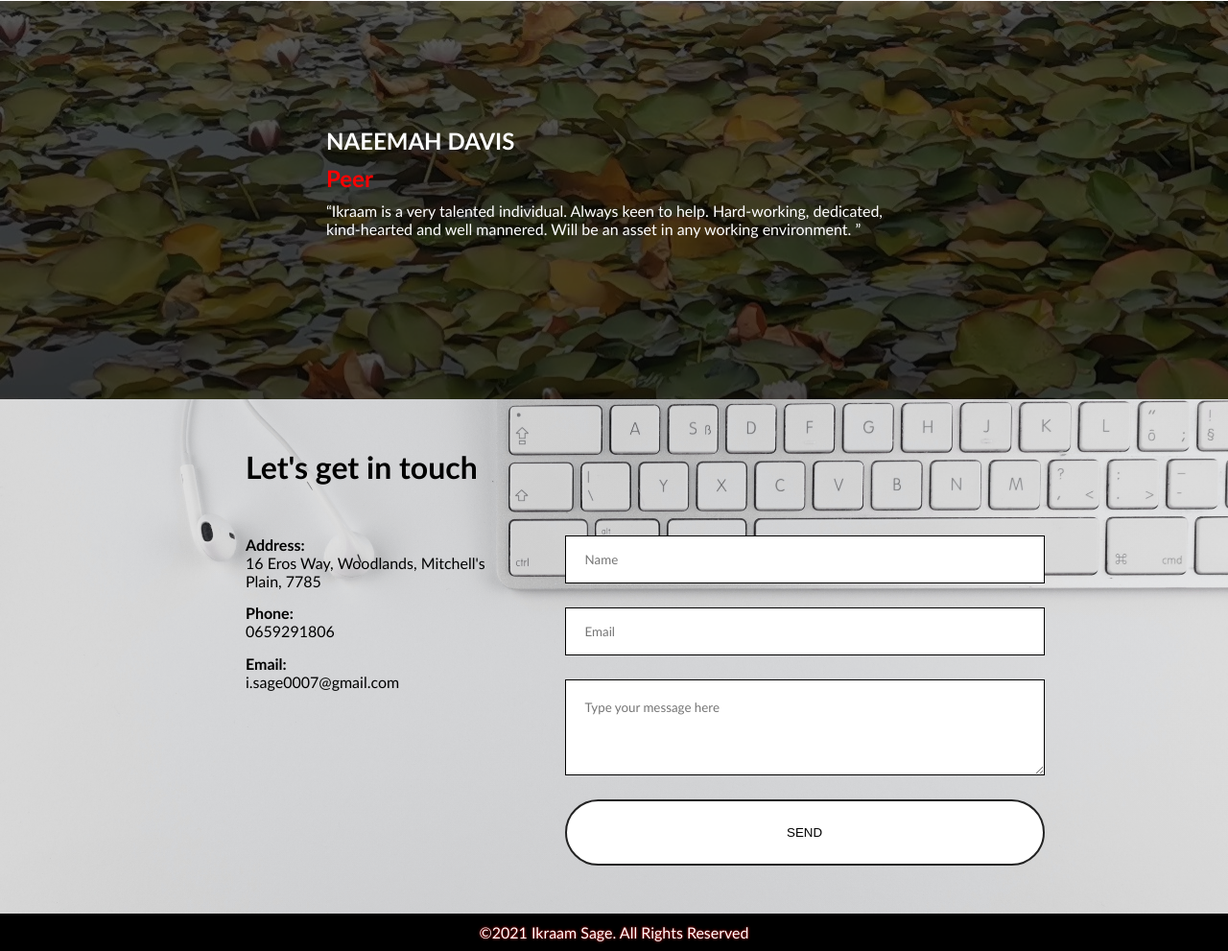
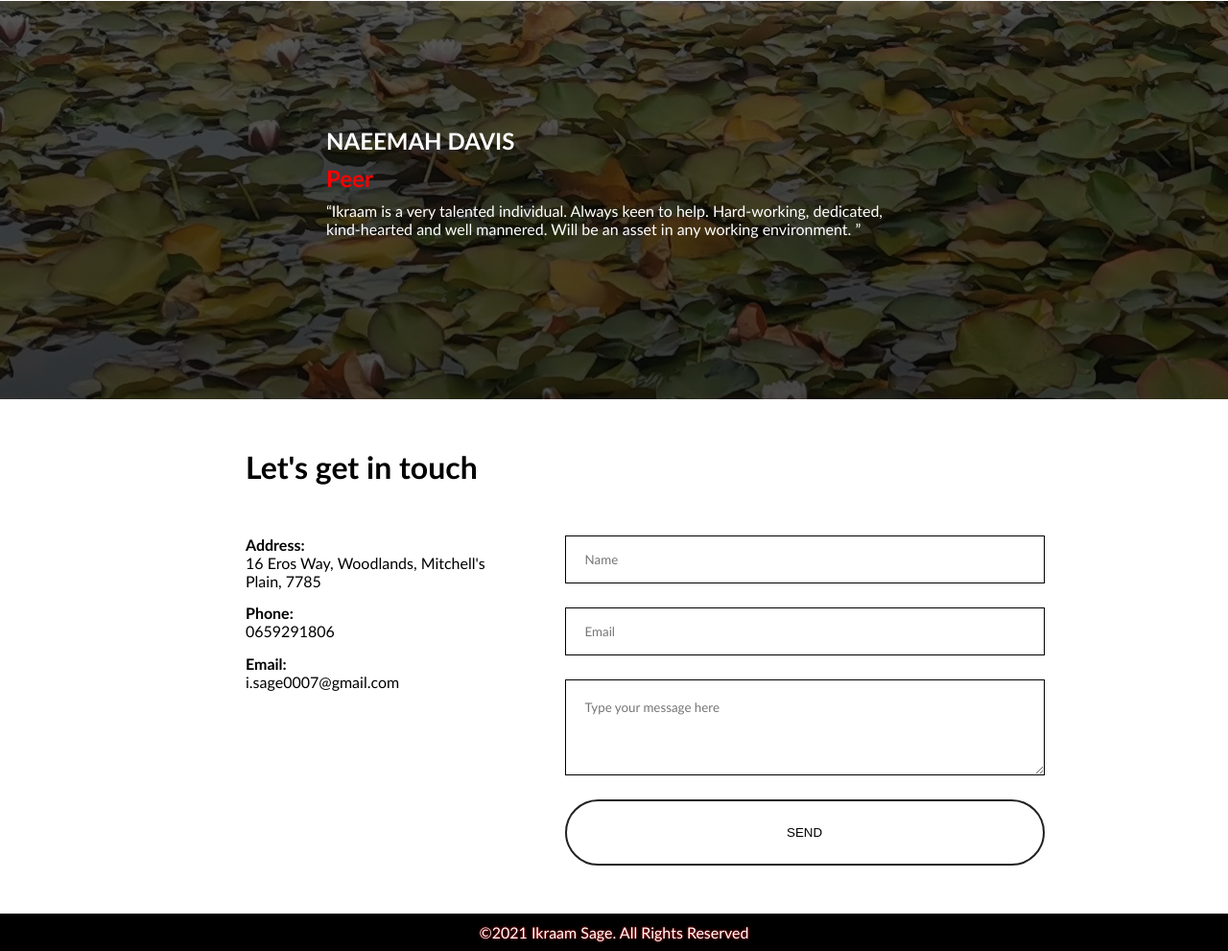
Before and after one commit to IkraamSage/My_Portfolio, a plain HTML site: page index.html in a window 1280 px wide. Shown: the part 3945-4936 px from the top of the page at 96% size. Drawn offline with nearby package versions, Linux system fonts and the light colour scheme.

Commit message:
Add files via upload

```diff
--- a/styles/styles.css
+++ b/styles/styles.css
@@ -347,11 +347,7 @@
   justify-content: center;
   align-items: center;
   padding-left: 20%;
-  background-image: linear-gradient(rgba(0, 0, 0, 0.1), rgba(0, 0, 0, 0.1)),
-    url(./images/pexels-lukas-1420701.jpg);
-  background-size: cover;
 }
-
 .contact-container {
   display: flex;
   flex-direction: column;
@@ -438,6 +434,7 @@
     color: #dcdbdb;
     font-family: sans-serif;
   }
+
   #education {
     grid-template-columns: 1fr 4%;
     background-attachment: scroll;
```
